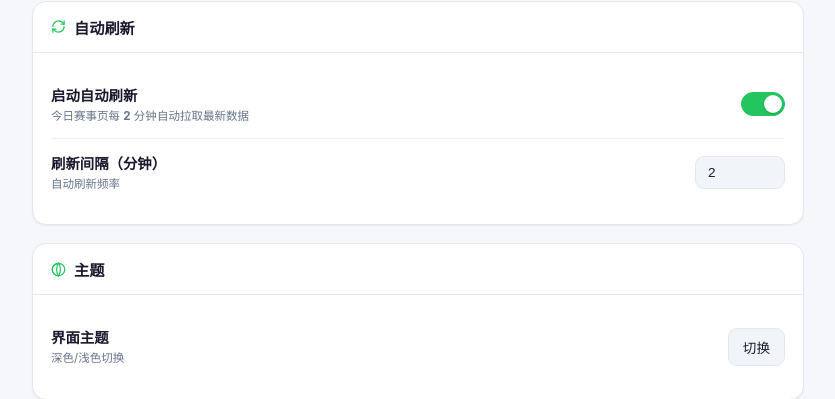
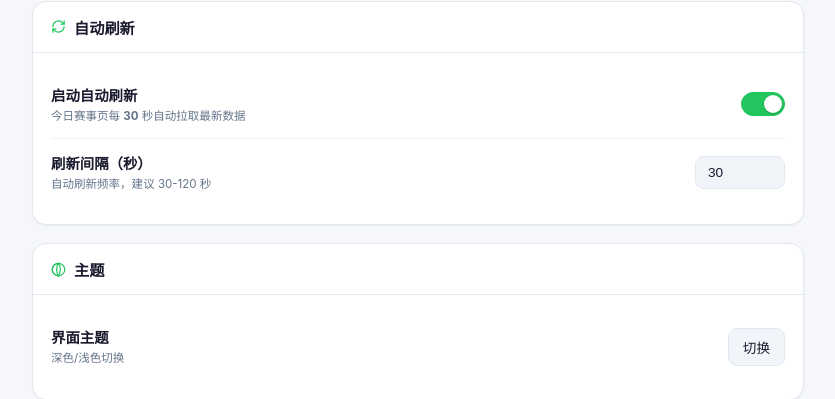
Before and after one commit to etrei7/jingcai-analyzer, a Flask app: page /settings in a window 1280 px wide. Shown: the part 373-772 px from the top of the page, without its empty margins (222-1057 px from the left). Run offline with Flask 3, Linux system fonts and the light colour scheme.

Commit message:
fix: 去随机伤停/动态赛季/关闭db-check/统一刷新间隔与数据源设置

```diff
--- a/templates/settings.html
+++ b/templates/settings.html
@@ -126,12 +126,12 @@ select:hover{border-color:var(--primary)}
     <div class="card-head"><svg xmlns="http://www.w3.org/2000/svg" width="24" height="24" viewBox="0 0 24 24" fill="none" stroke="currentColor" stroke-width="2" stroke-linecap="round" stroke-linejoin="round"><path d="M3 12a9 9 0 0 1 9-9 9.75 9.75 0 0 1 6.74 2.74L21 8"/><path d="M21 3v5h-5"/><path d="M21 12a9 9 0 0 1-9 9 9.75 9.75 0 0 1-6.74-2.74L3 16"/><path d="M8 16H3v5"/></svg>自动刷新</div>
     <div class="card-body">
       <div class="setting-row">
-        <div><div class="setting-label">启动自动刷新</div><div class="setting-desc">今日赛事页每 <strong id="intervalVal">2</strong> 分钟自动拉取最新数据</div></div>
+        <div><div class="setting-label">启动自动刷新</div><div class="setting-desc">今日赛事页每 <strong id="intervalVal">30</strong> 秒自动拉取最新数据</div></div>
         <div class="toggle-track" id="autoToggle" onclick="toggleAuto(this)"><div class="toggle-knob"></div></div>
       </div>
       <div class="setting-row">
-        <div><div class="setting-label">刷新间隔（分钟）</div><div class="setting-desc">自动刷新频率</div></div>
-        <input class="num-input" id="intervalInput" type="number" min="1" max="60" value="2" onchange="onIntervalChange()">
+        <div><div class="setting-label">刷新间隔（秒）</div><div class="setting-desc">自动刷新频率，建议 30-120 秒</div></div>
+        <input class="num-input" id="intervalInput" type="number" min="10" max="600" value="30" onchange="onIntervalChange()">
       </div>
     </div>
   </div>
@@ -157,7 +157,7 @@ select:hover{border-color:var(--primary)}
 <div class="toast" id="toast">设置已保存</div>
 
 <script>
-let settings = { dataSource:'sporttery', autoRefresh:true, refreshInterval:2 };
+let settings = { dataSource:'sporttery', autoRefresh:true, refreshSec:30 };
 
 function toggleTheme(){
   const html = document.documentElement;
@@ -175,8 +175,8 @@ function loadSettings(){
   document.querySelectorAll('.radio-btn').forEach(b=>{ b.classList.toggle('active', b.dataset.src === src); });
   const auto = document.getElementById('autoToggle');
   if(auto.classList.contains('on') !== !!settings.autoRefresh) toggleAuto(auto, true);
-  document.getElementById('intervalInput').value = settings.refreshInterval || 2;
-  document.getElementById('intervalVal').textContent = settings.refreshInterval || 2;
+  document.getElementById('intervalInput').value = settings.refreshSec || 30;
+  document.getElementById('intervalVal').textContent = settings.refreshSec || 30;
 }
 
 function setSource(btn){
@@ -193,10 +193,10 @@ function toggleAuto(el, force){
   settings.autoRefresh = on;
 }
 function onIntervalChange(){
-  let val = parseInt(document.getElementById('intervalInput').value) || 2;
-  val = Math.max(1, Math.min(60, val));
+  let val = parseInt(document.getElementById('intervalInput').value) || 30;
+  val = Math.max(10, Math.min(600, val));
   document.getElementById('intervalInput').value = val;
-  settings.refreshInterval = val;
+  settings.refreshSec = val;
   document.getElementById('intervalVal').textContent = val;
 }
 
```
